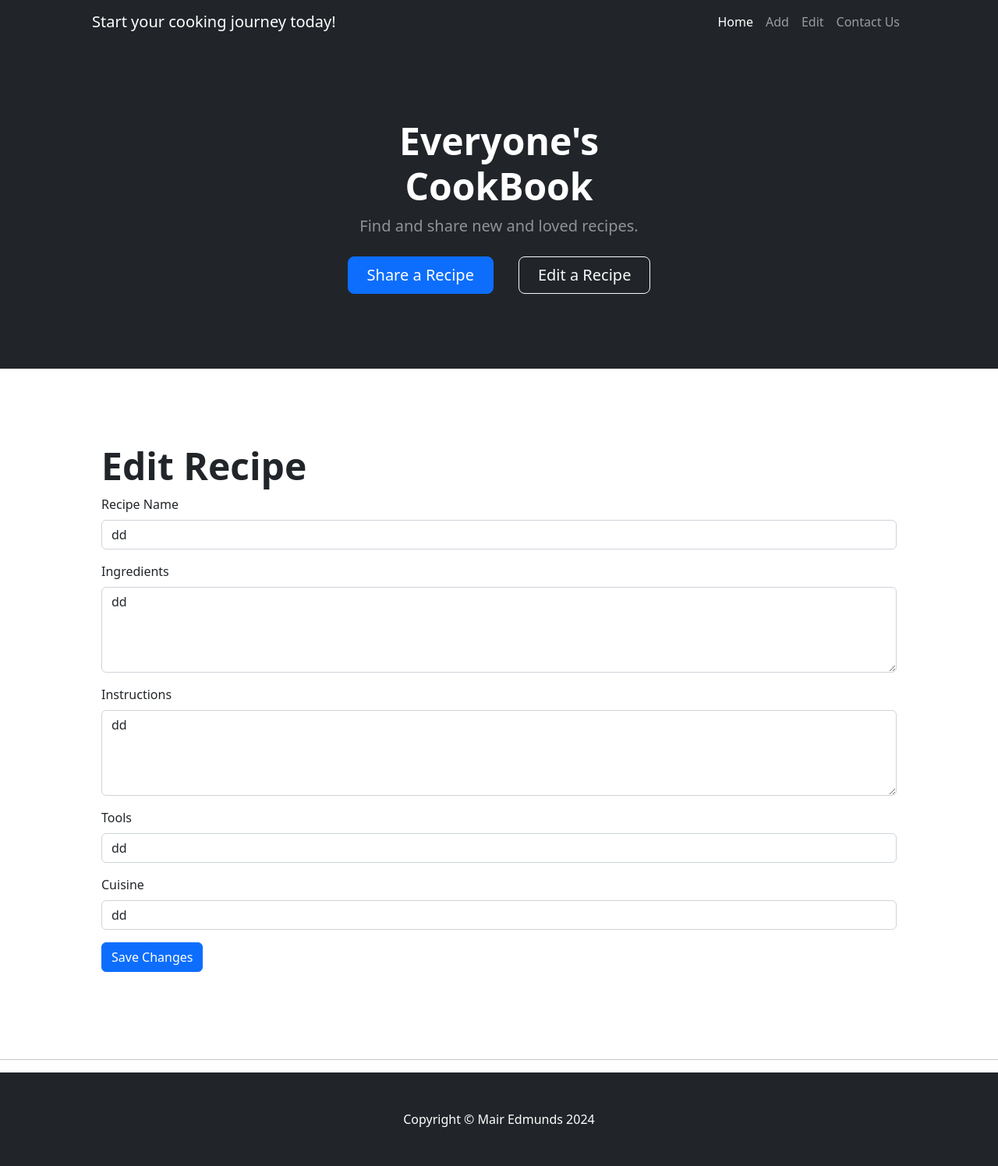
After one commit to Mair-E/MilestoneProject3, a Flask app: page /edit_recipe/1 in a window 1280 px wide. The commit adds this page. Shown: the whole page at 78% size. Run offline with Flask 3, Linux system fonts and the light colour scheme; data comes from the database, SQL or seed files in the repository; some libraries are stand-ins or nearby versions.

Commit message:
tidy up structure and notes for run.py

```diff
--- a/run.py
+++ b/run.py
@@ -1,6 +1,7 @@
 import os
 from flask import Flask, render_template, request, redirect, url_for
 from flask_sqlalchemy import SQLAlchemy
+
 if os.path.exists("env.py"):
     import env  # noqa
 
@@ -13,7 +14,6 @@ app.config['SQLALCHEMY_TRACK_MODIFICATIONS'] = False
 db = SQLAlchemy(app)
 
 #Recipe model
-
 class Recipe(db.Model):
     id = db.Column(db.Integer, primary_key=True)
     name = db.Column(db.String(255), nullable=False)
@@ -22,21 +22,20 @@ class Recipe(db.Model):
     tools = db.Column(db.String(255), nullable=False)
     cuisine = db.Column(db.String(255), nullable=False)
 
+# Create the database tables
+with app.app_context():
+    try:
+        db.create_all()
+    except (Exception, SQLAlchemyError) as e:
+        print(f"Error creating database tables: {e}")
+
+# Index route
 @app.route("/")
 def index():
     recipes = Recipe.query.all()
     return render_template("index.html", recipes=recipes)
 
-
-# Create the database tables
-with app.app_context():
-    try:
-        db.create_all()
-    except Exception as e:
-        print(f"Error creating database tables: {e}")
-
-
-# add_recipe route
+# Addrecipe route
 @app.route('/addrecipe', methods=['GET', 'POST'])
 def addrecipe():
     if request.method == 'POST':
@@ -56,7 +55,7 @@ def addrecipe():
 
     return render_template('addrecipe.html')
 
-
+# Edit_recipe route
 @app.route('/edit_recipe/<int:recipe_id>', methods=['GET', 'POST'])
 def edit_recipe(recipe_id):
     recipe = Recipe.query.get(recipe_id)
@@ -75,10 +74,7 @@ def edit_recipe(recipe_id):
 
     return render_template('edit_recipe.html', recipe=recipe)
 
-@app.route("/all")
-def all():
-    return render_template("all.html")
-
+# Contact route
 @app.route("/contact")
 def contact():
     return render_template("contact.html")
--- a/templates/base.html
+++ b/templates/base.html
@@ -32,7 +32,7 @@
                     <li class="nav-item"><a class="nav-link active" aria-current="page"
                             href="{{ url_for('index')}}">Home</a></li>
                     <li class="nav-item"><a class="nav-link" href="{{ url_for('addrecipe')}}">Add</a></li>
-                    <li class="nav-item"><a class="nav-link" href="{{ url_for('all')}}">Edit</a></li>
+                    <li class="nav-item"><a class="nav-link" href="{{ url_for('edit_recipe')}}">Edit</a></li>
                     <li class="nav-item"><a class="nav-link" href="{{ url_for('contact')}}">Contact Us</a>
                     </li>
                 </ul>
@@ -50,7 +50,7 @@
                         <div class="d-grid gap-3 d-sm-flex justify-content-sm-center">
                             <a class="btn btn-primary btn-lg px-4 me-sm-3" href="{{ url_for('addrecipe') }}">Share a
                                 Recipe</a>
-                            <a class="btn btn-outline-light btn-lg px-4" href="{{ url_for('all') }}">Edit a
+                            <a class="btn btn-outline-light btn-lg px-4" href="{{ url_for('edit_recipe') }}">Edit a
                                 Recipe</a>
                         </div>
                     </div>
--- /dev/null
+++ b/templates/edit_recipe.html
@@ -0,0 +1,36 @@
+{% extends "base.html" %}
+{% block content %}
+
+<section class="py-5">
+    <div class="container px-5 my-5">
+        <h2 class="display-5 fw-bolder">Edit Recipe</h2>
+        <form method="POST" action="{{ url_for('edit_recipe', recipe_id=recipe.id) }}">
+            <div class="mb-3">
+                <label for="name" class="form-label">Recipe Name</label>
+                <input type="text" class="form-control" id="name" name="name" value="{{ recipe.name }}" required>
+            </div>
+            <div class="mb-3">
+                <label for="ingredients" class="form-label">Ingredients</label>
+                <textarea class="form-control" id="ingredients" name="ingredients" rows="4"
+                    required>{{ recipe.ingredients }}</textarea>
+            </div>
+            <div class="mb-3">
+                <label for="instructions" class="form-label">Instructions</label>
+                <textarea class="form-control" id="instructions" name="instructions" rows="4"
+                    required>{{ recipe.instructions }}</textarea>
+            </div>
+            <div class="mb-3">
+                <label for="tools" class="form-label">Tools</label>
+                <input type="text" class="form-control" id="tools" name="tools" value="{{ recipe.tools }}" required>
+            </div>
+            <div class="mb-3">
+                <label for="cuisine" class="form-label">Cuisine</label>
+                <input type="text" class="form-control" id="cuisine" name="cuisine" value="{{ recipe.cuisine }}"
+                    required>
+            </div>
+            <button type="submit" class="btn btn-primary">Save Changes</button>
+        </form>
+    </div>
+</section>
+
+{% endblock %}
```
Also changed, not shown: templates/all.html (deleted, +0 -27 lines).
